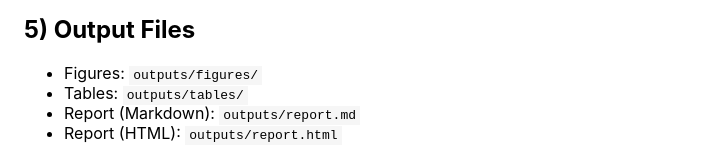
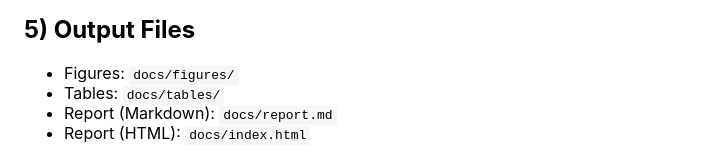
Before and after one commit to anjanrp/scRNA_pbmc_scanpy, a plain HTML site: page docs/index.html in a window 1280 px wide. Shown: the part 7838-8002 px from the top of the page, without its empty margins (0-725 px from the left). Drawn offline with Linux system fonts and the light colour scheme.

Commit message:
Update output file paths in index.html

```diff
--- a/docs/index.html
+++ b/docs/index.html
@@ -587,10 +587,10 @@
 <p>Full table: <code>outputs/tables/marker_genes_top15_per_cluster.csv</code></p>
 <h2>5) Output Files</h2>
 <ul>
-<li>Figures: <code>outputs/figures/</code></li>
-<li>Tables: <code>outputs/tables/</code></li>
-<li>Report (Markdown): <code>outputs/report.md</code></li>
-<li>Report (HTML): <code>outputs/report.html</code></li>
+<li>Figures: <code>docs/figures/</code></li>
+<li>Tables: <code>docs/tables/</code></li>
+<li>Report (Markdown): <code>docs/report.md</code></li>
+<li>Report (HTML): <code>docs/index.html</code></li>
 </ul>
 </body>
 </html>
```
